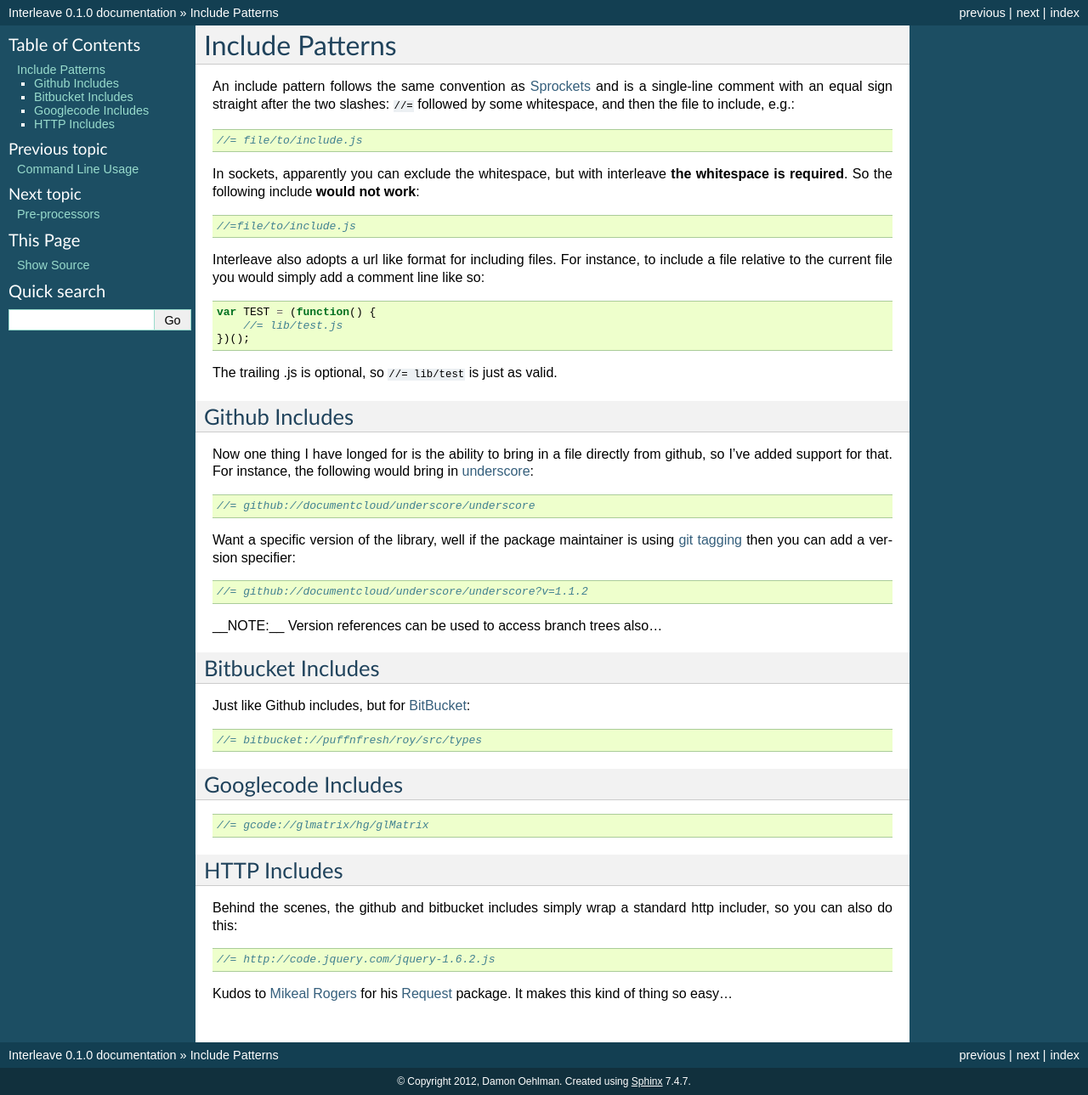
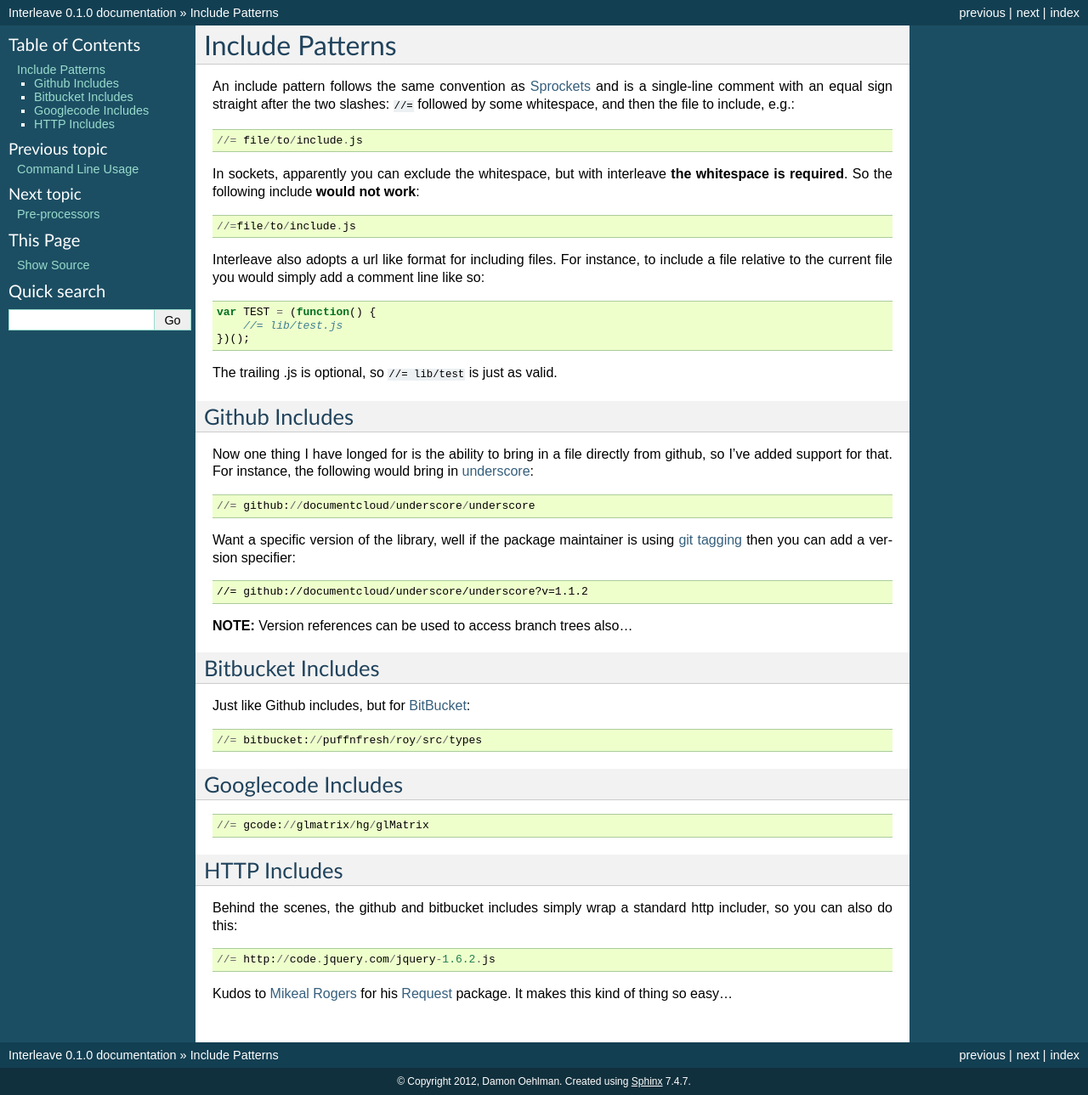
Before and after one commit to buildjs/interleave, a Sphinx documentation site: the page built from docs/include-patterns.rst, in a window 1280 px wide. Shown: the whole page at 85% size. Built offline with Sphinx 7.4.7, drawn with Linux system fonts in a browser that asks for light colours.

Commit message:
Updated doc highlighting to work with readthedocs

```diff
--- a/docs/conf.py
+++ b/docs/conf.py
@@ -68,7 +68,6 @@ exclude_patterns = ['_build']
 
 # The reST default role (used for this markup: `text`) to use for all documents.
 #default_role = None
-highlight_language = 'javascript'
 
 # If true, '()' will be appended to :func: etc. cross-reference text.
 #add_function_parentheses = True
--- a/docs/include-patterns.rst
+++ b/docs/include-patterns.rst
@@ -9,7 +11,9 @@ In sockets, apparently you can exclude the whitespace, but with interleave **the
 
 	//=file/to/include.js
 
-Interleave also adopts a url like format for including files.  For instance, to include a file relative to the current file you would simply add a comment line like so::
+Interleave also adopts a url like format for including files.  For instance, to include a file relative to the current file you would simply add a comment line like so:
+
+.. code-block:: javascript
 
 	var TEST = (function() {
 	    //= lib/test.js
@@ -28,7 +32,7 @@ Want a specific version of the library, well if the package maintainer is using
 
 	//= github://documentcloud/underscore/underscore?v=1.1.2
 
-__NOTE:__ Version references can be used to access branch trees also...
+**NOTE:** Version references can be used to access branch trees also...
 
 Bitbucket Includes
 ------------------
```
Also changed, not shown: other parts of docs/include-patterns.rst (+2 -0 lines), docs/preprocessors.rst (+9 -5 lines).
